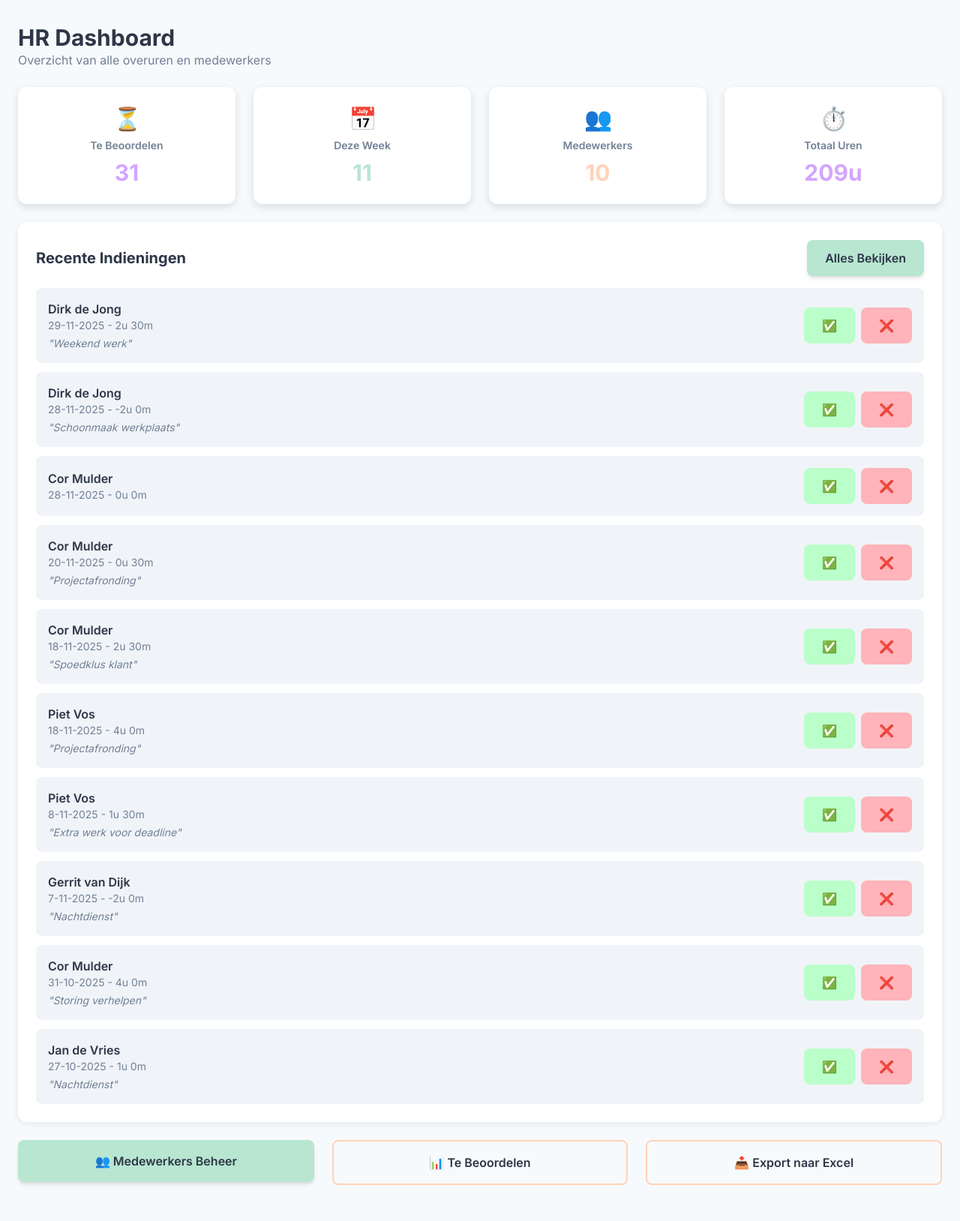
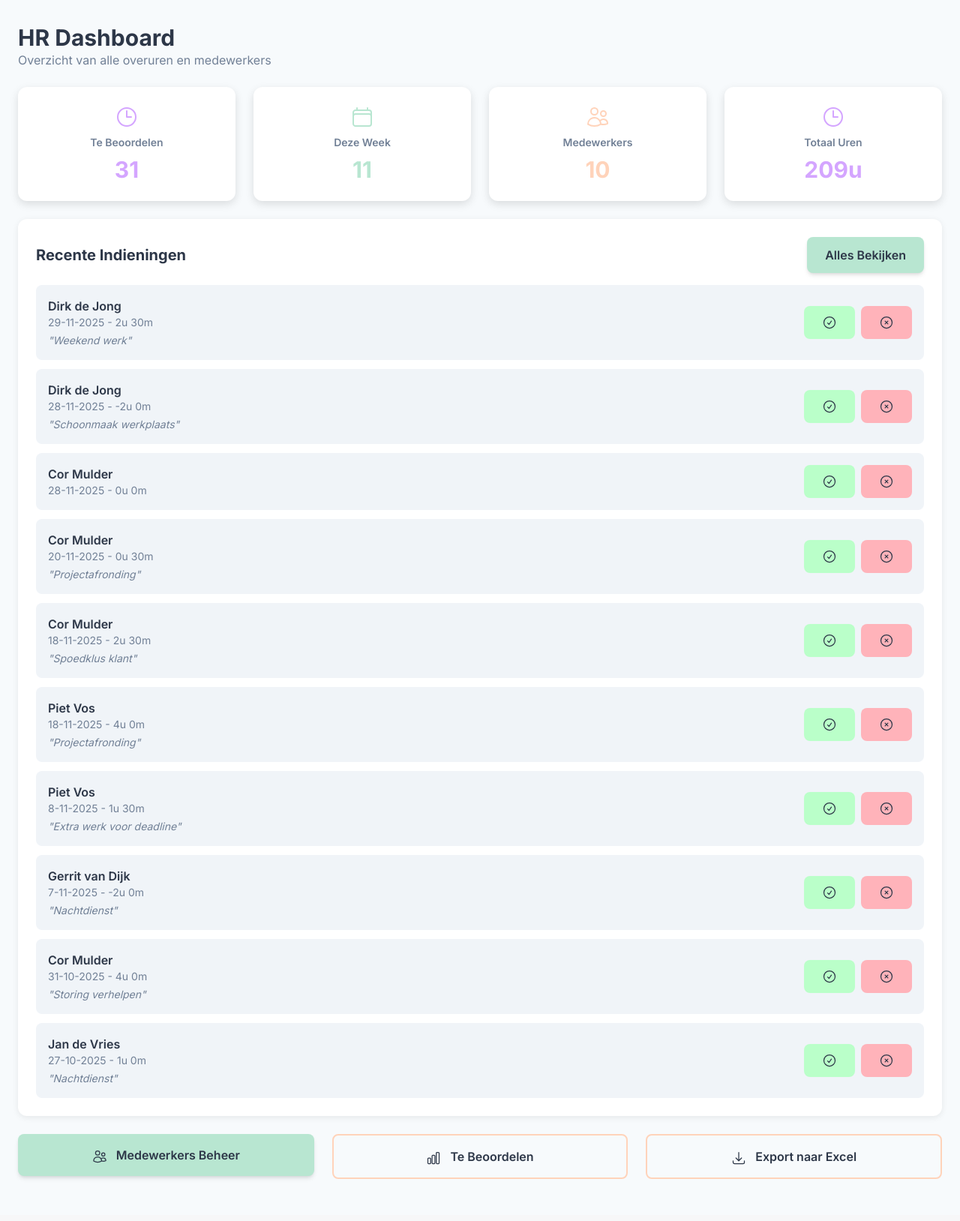
Before and after one commit to Quaap70/Overuren, a Laravel app: page /hr/dashboard in a window 1280 px wide. Shown: the part 69-1697 px from the top of the page at 75% size. After the commit the page ends 1641 px from the top, so only its background shows below. Run offline with Laravel 12, Linux system fonts and the light colour scheme; a user stored in the database is signed in; data comes from the database, SQL or seed files in the repository; style sheets or scripts are compiled from the project's sources; some libraries are stand-ins or nearby versions.

Commit message:
Alle emoticons vervangen door professionele SVG icons
BREAKING: Alle emoticons in de UI zijn volledig vervangen door HeroIcons

Aangepaste bestanden:
- Toast.jsx: CheckCircleIcon, XCircleIcon, InformationCircleIcon
- Notificaties/Index.jsx: CheckCircleIcon, XCircleIcon, CogIcon, BellIcon, InformationCircleIcon, InboxIcon, CheckIcon, TrashIcon
- Overuren/Index.jsx: XMarkIcon, PlusIcon, PencilIcon, CheckIcon, TrashIcon
- Saldo/Index.jsx: CurrencyDollarIcon, PlusIcon, MinusIcon, InformationCircleIcon
- HR/Dashboard.jsx: ClockIcon, CalendarIcon, UsersIcon, CheckCircleIcon, XCircleIcon, ChartBarIcon, ArrowDownTrayIcon
- Dashboard/Index.jsx: PlusIcon, ChartBarIcon, CurrencyDollarIcon, ClockIcon, ArrowTrendingUpIcon
- Auth/Login.jsx: ClockIcon
- Welcome.jsx: SparklesIcon
- Notificatie.php Model: Icon accessor updated to return HeroIcon component names

Alle UI emoticons zijn nu vervangen door consistente, professionele SVG icons.
De interface ziet er nu zakelijk en consistent uit.

```diff
--- a/resources/js/Components/Toast.jsx
+++ b/resources/js/Components/Toast.jsx
@@ -1,5 +1,6 @@
 import { usePage } from '@inertiajs/react';
 import { useEffect, useState } from 'react';
+import { CheckCircleIcon, XCircleIcon, InformationCircleIcon } from '@heroicons/react/24/outline';
 
 export default function Toast() {
     const { flash } = usePage().props;
@@ -29,17 +30,17 @@ export default function Toast() {
             success: {
                 backgroundColor: '#BAFFC9',
                 borderColor: '#B8E6D1',
-                icon: '✅',
+                Icon: CheckCircleIcon,
             },
             error: {
                 backgroundColor: '#FFB3BA',
                 borderColor: '#FFB3BA',
-                icon: '❌',
+                Icon: XCircleIcon,
             },
             info: {
                 backgroundColor: '#D4A5FF',
                 borderColor: '#D4A5FF',
-                icon: 'ℹ️',
+                Icon: InformationCircleIcon,
             },
         };
         return styles[message.type];
@@ -62,7 +63,7 @@ export default function Toast() {
                     color: '#2D3748',
                 }}
             >
-                <span className="text-2xl">{styles.icon}</span>
+                <styles.Icon className="w-6 h-6 flex-shrink-0" style={{ color: '#2D3748' }} />
                 <p className="flex-1 font-medium">{message.text}</p>
                 <button
                     onClick={() => setVisible(false)}
--- a/resources/js/Pages/Auth/Login.jsx
+++ b/resources/js/Pages/Auth/Login.jsx
@@ -1,5 +1,6 @@
 import { useForm } from '@inertiajs/react';
 import { useState } from 'react';
+import { ClockIcon } from '@heroicons/react/24/outline';
 
 export default function Login() {
     const { data, setData, post, processing, errors } = useForm({
@@ -17,8 +18,9 @@ export default function Login() {
         <div className="min-h-screen flex items-center justify-center px-4" style={{ backgroundColor: '#F0F4F8' }}>
             <div className="w-full max-w-md bg-white rounded-xl shadow-lg p-8 animate-fadeIn">
                 <div className="text-center mb-8">
+                    <ClockIcon className="w-16 h-16 mx-auto mb-4" style={{ color: '#D4A5FF' }} />
                     <h1 className="text-4xl font-bold mb-2" style={{ color: '#2D3748' }}>
-                        🕐 Overuren Systeem
+                        Overuren Systeem
                     </h1>
                     <p style={{ color: '#718096' }}>Log in om verder te gaan</p>
                 </div>
--- a/resources/js/Pages/Dashboard/Index.jsx
+++ b/resources/js/Pages/Dashboard/Index.jsx
@@ -2,6 +2,7 @@ import { Head, Link } from '@inertiajs/react';
 import Layout from '../../Components/Layout';
 import Card from '../../Components/Card';
 import Button from '../../Components/Button';
+import { PlusIcon, ChartBarIcon, CurrencyDollarIcon, ClockIcon, ArrowTrendingUpIcon } from '@heroicons/react/24/outline';
 
 export default function Dashboard({ saldo }) {
     const formatMinutesToHoursMinutes = (minuten) => {
@@ -49,17 +50,17 @@ export default function Dashboard({ saldo }) {
                     <div className="space-y-3">
                         <Link href="/overuren" className="block">
                             <Button variant="primary" className="w-full">
-                                ➕ Nieuwe Uren Invoeren
+                                <PlusIcon className="w-5 h-5 inline mr-2" /> Nieuwe Uren Invoeren
                             </Button>
                         </Link>
                         <Link href="/overuren" className="block">
                             <Button variant="secondary" className="w-full">
-                                📊 Mijn Overzicht
+                                <ChartBarIcon className="w-5 h-5 inline mr-2" /> Mijn Overzicht
                             </Button>
                         </Link>
                         <Link href="/saldo" className="block">
                             <Button variant="secondary" className="w-full">
-                                💰 Bekijk Saldo Details
+                                <CurrencyDollarIcon className="w-5 h-5 inline mr-2" /> Bekijk Saldo Details
                             </Button>
                         </Link>
                     </div>
@@ -70,7 +71,7 @@ export default function Dashboard({ saldo }) {
             <div className="grid grid-cols-1 md:grid-cols-3 gap-6 mt-6">
                 <Card hover>
                     <div className="text-center">
-                        <div className="text-3xl mb-2">💰</div>
+                        <CurrencyDollarIcon className="w-8 h-8 mx-auto mb-2" style={{ color: '#D4A5FF' }} />
                         <h3 className="font-semibold" style={{ color: '#2D3748' }}>
                             Overgedragen Saldo
                         </h3>
@@ -82,7 +83,7 @@ export default function Dashboard({ saldo }) {
 
                 <Card hover>
                     <div className="text-center">
-                        <div className="text-3xl mb-2">⏱️</div>
+                        <ClockIcon className="w-8 h-8 mx-auto mb-2" style={{ color: '#B8E6D1' }} />
                         <h3 className="font-semibold" style={{ color: '#2D3748' }}>
                             Dit Jaar
                         </h3>
@@ -94,7 +95,7 @@ export default function Dashboard({ saldo }) {
 
                 <Card hover>
                     <div className="text-center">
-                        <div className="text-3xl mb-2">📈</div>
+                        <ArrowTrendingUpIcon className="w-8 h-8 mx-auto mb-2" style={{ color: '#BAFFC9' }} />
                         <h3 className="font-semibold" style={{ color: '#2D3748' }}>
                             Status
                         </h3>
--- a/resources/js/Pages/HR/Dashboard.jsx
+++ b/resources/js/Pages/HR/Dashboard.jsx
@@ -2,6 +2,7 @@ import { Head, Link, router } from '@inertiajs/react';
 import Layout from '../../Components/Layout';
 import Card from '../../Components/Card';
 import Button from '../../Components/Button';
+import { ClockIcon, CalendarIcon, UsersIcon, CheckCircleIcon, XCircleIcon, ChartBarIcon, ArrowDownTrayIcon } from '@heroicons/react/24/outline';
 
 export default function HRDashboard({ statistieken, recente_indieningen }) {
     return (
@@ -18,7 +19,7 @@ export default function HRDashboard({ statistieken, recente_indieningen }) {
             {/* Statistics Cards */}
             <div className="grid grid-cols-1 md:grid-cols-4 gap-6 mb-6">
                 <Card hover className="text-center">
-                    <div className="text-3xl mb-2">⏳</div>
+                    <ClockIcon className="w-8 h-8 mx-auto mb-2" style={{ color: '#D4A5FF' }} />
                     <h3 className="text-sm font-semibold" style={{ color: '#718096' }}>
                         Te Beoordelen
                     </h3>
@@ -28,7 +29,7 @@ export default function HRDashboard({ statistieken, recente_indieningen }) {
                 </Card>
 
                 <Card hover className="text-center">
-                    <div className="text-3xl mb-2">📅</div>
+                    <CalendarIcon className="w-8 h-8 mx-auto mb-2" style={{ color: '#B8E6D1' }} />
                     <h3 className="text-sm font-semibold" style={{ color: '#718096' }}>
                         Deze Week
                     </h3>
@@ -38,7 +39,7 @@ export default function HRDashboard({ statistieken, recente_indieningen }) {
                 </Card>
 
                 <Card hover className="text-center">
-                    <div className="text-3xl mb-2">👥</div>
+                    <UsersIcon className="w-8 h-8 mx-auto mb-2" style={{ color: '#FFD3BA' }} />
                     <h3 className="text-sm font-semibold" style={{ color: '#718096' }}>
                         Medewerkers
                     </h3>
@@ -48,7 +49,7 @@ export default function HRDashboard({ statistieken, recente_indieningen }) {
                 </Card>
 
                 <Card hover className="text-center">
-                    <div className="text-3xl mb-2">⏱️</div>
+                    <ClockIcon className="w-8 h-8 mx-auto mb-2" style={{ color: '#D4A5FF' }} />
                     <h3 className="text-sm font-semibold" style={{ color: '#718096' }}>
                         Totaal Uren
                     </h3>
@@ -101,7 +102,7 @@ export default function HRDashboard({ statistieken, recente_indieningen }) {
                                             });
                                         }}
                                     >
-                                        ✅
+                                        <CheckCircleIcon className="w-5 h-5" />
                                     </Button>
                                     <Button
                                         variant="danger"
@@ -117,7 +118,7 @@ export default function HRDashboard({ statistieken, recente_indieningen }) {
                                             }
                                         }}
                                     >
-                                        ❌
+                                        <XCircleIcon className="w-5 h-5" />
                                     </Button>
                                 </div>
                             </div>
@@ -134,16 +135,16 @@ export default function HRDashboard({ statistieken, recente_indieningen }) {
             <div className="grid grid-cols-1 md:grid-cols-3 gap-6 mt-6">
                 <Link href="/hr/medewerkers" className="block">
                     <Button variant="primary" className="w-full py-4">
-                        👥 Medewerkers Beheer
+                        <UsersIcon className="w-5 h-5 inline mr-2" /> Medewerkers Beheer
                     </Button>
                 </Link>
                 <Link href="/hr/te-beoordelen" className="block">
                     <Button variant="secondary" className="w-full py-4">
-                        📊 Te Beoordelen
+                        <ChartBarIcon className="w-5 h-5 inline mr-2" /> Te Beoordelen
                     </Button>
                 </Link>
                 <Button variant="secondary" className="w-full py-4">
-                    📥 Export naar Excel
+                    <ArrowDownTrayIcon className="w-5 h-5 inline mr-2" /> Export naar Excel
                 </Button>
             </div>
         </Layout>
--- a/resources/js/Pages/Notificaties/Index.jsx
+++ b/resources/js/Pages/Notificaties/Index.jsx
@@ -2,17 +2,18 @@ import { Head, router } from '@inertiajs/react';
 import Layout from '../../Components/Layout';
 import Card from '../../Components/Card';
 import Button from '../../Components/Button';
+import { CheckCircleIcon, XCircleIcon, CogIcon, BellIcon, InformationCircleIcon, InboxIcon, CheckIcon, TrashIcon } from '@heroicons/react/24/outline';
 
 export default function NotificatiesIndex({ notificaties, ongelezen_count }) {
     const getTypeIcon = (type) => {
         const icons = {
-            GOEDKEURING: '✅',
-            AFKEURING: '❌',
-            SALDO_WIJZIGING: '⚙️',
-            HERINNERING: '🔔',
-            INFO: 'ℹ️',
+            GOEDKEURING: CheckCircleIcon,
+            AFKEURING: XCircleIcon,
+            SALDO_WIJZIGING: CogIcon,
+            HERINNERING: BellIcon,
+            INFO: InformationCircleIcon,
         };
-        return icons[type] || 'ℹ️';
+        return icons[type] || InformationCircleIcon;
     };
 
     const getTypeColor = (type) => {
@@ -86,7 +87,7 @@ export default function NotificatiesIndex({ notificaties, ongelezen_count }) {
                 </div>
                 {ongelezen_count > 0 && (
                     <Button variant="secondary" onClick={markAllAsRead}>
-                        ✓ Alles Gelezen
+                        <CheckIcon className="w-4 h-4 inline mr-1" /> Alles Gelezen
                     </Button>
                 )}
             </div>
@@ -107,9 +108,10 @@ export default function NotificatiesIndex({ notificaties, ongelezen_count }) {
                                 <div className="flex justify-between items-start">
                                     <div className="flex-1">
                                         <div className="flex items-center gap-3 mb-2">
-                                            <span className="text-2xl">
-                                                {getTypeIcon(notificatie.type)}
-                                            </span>
+                                            {(() => {
+                                                const IconComponent = getTypeIcon(notificatie.type);
+                                                return <IconComponent className="w-6 h-6 flex-shrink-0" style={{ color: '#2D3748' }} />;
+                                            })()}
                                             <div className="flex-1">
                                                 <h3 className="font-bold" style={{ color: '#2D3748' }}>
                                                     {notificatie.titel}
@@ -141,7 +143,7 @@ export default function NotificatiesIndex({ notificaties, ongelezen_count }) {
                                                 className="px-3 py-1 text-sm"
                                                 onClick={() => markAsRead(notificatie.id)}
                                             >
-                                                ✓
+                                                <CheckIcon className="w-4 h-4" />
                                             </Button>
                                         )}
                                         <Button
@@ -149,7 +151,7 @@ export default function NotificatiesIndex({ notificaties, ongelezen_count }) {
                                             className="px-3 py-1 text-sm"
                                             onClick={() => deleteNotificatie(notificatie.id)}
                                         >
-                                            🗑️
+                                            <TrashIcon className="w-4 h-4" />
                                         </Button>
                                     </div>
                                 </div>
@@ -158,7 +160,7 @@ export default function NotificatiesIndex({ notificaties, ongelezen_count }) {
                     </div>
                 ) : (
                     <div className="text-center py-12">
-                        <div className="text-6xl mb-4">📭</div>
+                        <InboxIcon className="w-16 h-16 mx-auto mb-4" style={{ color: '#718096' }} />
                         <p className="text-xl font-semibold mb-2" style={{ color: '#2D3748' }}>
                             Geen Notificaties
                         </p>
--- a/resources/js/Pages/Overuren/Index.jsx
+++ b/resources/js/Pages/Overuren/Index.jsx
@@ -4,6 +4,7 @@ import Layout from '../../Components/Layout';
 import Card from '../../Components/Card';
 import Button from '../../Components/Button';
 import Input from '../../Components/Input';
+import { XMarkIcon, PlusIcon, PencilIcon, CheckIcon, TrashIcon } from '@heroicons/react/24/outline';
 
 export default function OverurenIndex({ overuren, filters }) {
     const [showForm, setShowForm] = useState(false);
@@ -115,7 +116,11 @@ export default function OverurenIndex({ overuren, filters }) {
                         }
                     }}
                 >
-                    {showForm && !editingId ? '✕ Annuleren' : '➕ Nieuwe Registratie'}
+                    {showForm && !editingId ? (
+                        <><XMarkIcon className="w-5 h-5 inline mr-1" /> Annuleren</>
+                    ) : (
+                        <><PlusIcon className="w-5 h-5 inline mr-1" /> Nieuwe Registratie</>
+                    )}
                 </Button>
             </div>
 
@@ -246,7 +251,7 @@ export default function OverurenIndex({ overuren, filters }) {
                                                     className="px-3 py-1 text-sm"
                                                     onClick={() => handleEdit(uur)}
                                                 >
-                                                    ✏️
+                                                    <PencilIcon className="w-4 h-4" />
                                                 </Button>
                                                 {uur.status === 'CONCEPT' && (
                                                     <Button
@@ -254,7 +259,7 @@ export default function OverurenIndex({ overuren, filters }) {
                                                         className="px-3 py-1 text-sm"
                                                         onClick={() => handleSubmitForApproval(uur.id)}
                                                     >
-                                                        ✓ Indienen
+                                                        <CheckIcon className="w-4 h-4 inline mr-1" /> Indienen
                                                     </Button>
                                                 )}
                                             </>
@@ -265,7 +270,7 @@ export default function OverurenIndex({ overuren, filters }) {
                                                 className="px-3 py-1 text-sm"
                                                 onClick={() => handleDelete(uur.id)}
                                             >
-                                                🗑️
+                                                <TrashIcon className="w-4 h-4" />
                                             </Button>
                                         )}
                                     </div>
--- a/resources/js/Pages/Saldo/Index.jsx
+++ b/resources/js/Pages/Saldo/Index.jsx
@@ -1,6 +1,7 @@
 import { Head } from '@inertiajs/react';
 import Layout from '../../Components/Layout';
 import Card from '../../Components/Card';
+import { CurrencyDollarIcon, PlusIcon, MinusIcon, InformationCircleIcon } from '@heroicons/react/24/outline';
 
 export default function SaldoIndex({ saldo }) {
     const formatMinutesToHoursMinutes = (minuten) => {
@@ -40,7 +41,7 @@ export default function SaldoIndex({ saldo }) {
             <div className="grid grid-cols-1 md:grid-cols-3 gap-6">
                 <Card hover>
                     <div className="text-center">
-                        <div className="text-4xl mb-3">💰</div>
+                        <CurrencyDollarIcon className="w-10 h-10 mx-auto mb-3" style={{ color: '#D4A5FF' }} />
                         <h3 className="text-lg font-semibold mb-2" style={{ color: '#2D3748' }}>
                             Overgedragen Saldo
                         </h3>
@@ -55,7 +56,7 @@ export default function SaldoIndex({ saldo }) {
 
                 <Card hover>
                     <div className="text-center">
-                        <div className="text-4xl mb-3">➕</div>
+                        <PlusIcon className="w-10 h-10 mx-auto mb-3" style={{ color: '#B8E6D1' }} />
                         <h3 className="text-lg font-semibold mb-2" style={{ color: '#2D3748' }}>
                             Opgebouwd Dit Jaar
                         </h3>
@@ -70,7 +71,7 @@ export default function SaldoIndex({ saldo }) {
 
                 <Card hover>
                     <div className="text-center">
-                        <div className="text-4xl mb-3">➖</div>
+                        <MinusIcon className="w-10 h-10 mx-auto mb-3" style={{ color: '#FFB3BA' }} />
                         <h3 className="text-lg font-semibold mb-2" style={{ color: '#2D3748' }}>
                             Gebruikt
                         </h3>
@@ -86,8 +87,8 @@ export default function SaldoIndex({ saldo }) {
 
             {/* Info Section */}
             <Card className="mt-6">
-                <h2 className="text-xl font-bold mb-4" style={{ color: '#2D3748' }}>
-                    ℹ️ Informatie
+                <h2 className="text-xl font-bold mb-4 flex items-center gap-2" style={{ color: '#2D3748' }}>
+                    <InformationCircleIcon className="w-6 h-6" /> Informatie
                 </h2>
                 <div className="space-y-2" style={{ color: '#718096' }}>
                     <p>• Je saldo wordt automatisch bijgewerkt wanneer overuren worden goedgekeurd</p>
--- a/resources/js/Pages/Welcome.jsx
+++ b/resources/js/Pages/Welcome.jsx
@@ -1,9 +1,12 @@
+import { SparklesIcon } from '@heroicons/react/24/outline';
+
 export default function Welcome() {
     return (
         <div className="min-h-screen flex items-center justify-center" style={{ backgroundColor: 'var(--color-bg-primary)' }}>
             <div className="text-center">
+                <SparklesIcon className="w-20 h-20 mx-auto mb-4" style={{ color: 'var(--color-lavender)' }} />
                 <h1 className="text-5xl font-bold mb-4" style={{ color: 'var(--color-lavender)' }}>
-                    🎉 Overuren Systeem
+                    Overuren Systeem
                 </h1>
                 <p className="text-2xl" style={{ color: 'var(--color-text-secondary)' }}>
                     Laravel 12 + Inertia.js + React werkt!
```
Also changed, not shown: app/Models/Notificatie.php (+8 -7 lines).
